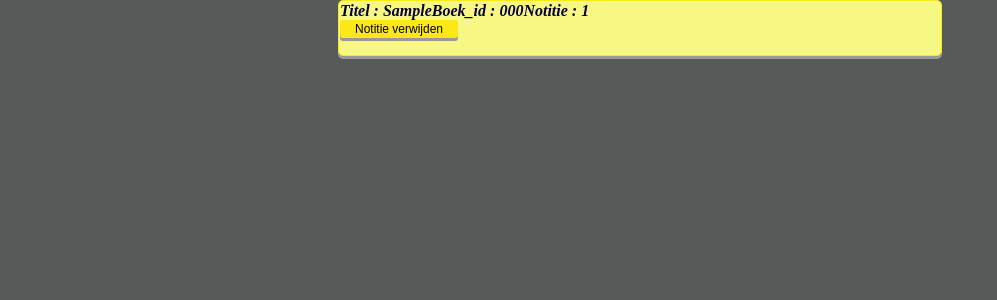
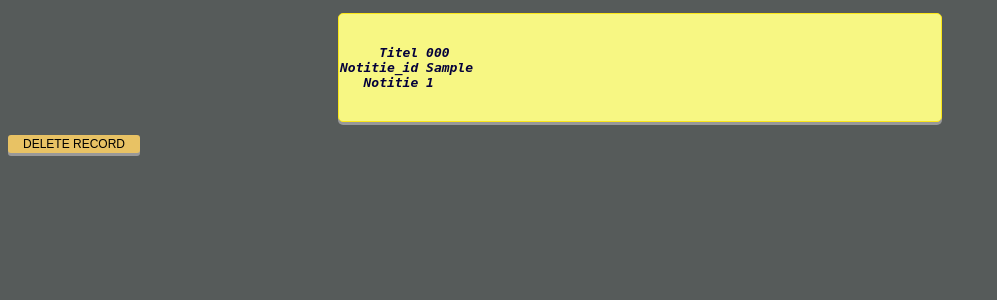
Before and after one commit to EvanderVegt/ProjectBibliotheek, a PHP site: page /notities.php in a window 1280 px wide. Shown: the part 164-464 px from the top of the page, without its empty margins (0-997 px from the left). Run offline with PHP 8.4, Linux system fonts and the light colour scheme; tables that the repository leaves empty or names only in its code hold one stand-in row (values such as "Sample post").

Commit message:
Notities verwijderen

```diff
--- a/notities.php
+++ b/notities.php
@@ -21,6 +21,21 @@
     $conn = connectionDB();
       if ($conn->connect_error) die($conn->connect_error);
 
+          if (isset($_POST['delete']) && isset($_POST['Notitie_id'])) {
+        $notitie_id = get_post($conn, 'Notitie_id');
+        print_r($notitie_id);
+        //$query = "DELETE FROM `notitie` WHERE Notitie_id='$notitie_id'";
+       // $query = "DELETE FROM boek INNER JOIN notitie ON boek.Boek_id = notitie.Boek_id WHERE notitie.Notitie_id='$notitie_id'";
+        $query = "DELETE notitie FROM boek INNER JOIN notitie ON boek.Boek_id = notitie.Boek_id WHERE notitie.Notitie_id='$notitie_id'";
+
+
+
+        $result = $conn->query($query);
+        if (!$result)
+            echo "DELETE failed: $query<br>" .
+            $conn->error . "<br><br>";
+    }
+
 
 
 
@@ -34,36 +49,36 @@
 
         $rows = $result->num_rows;
 
+
             for ($j = 0; $j < $rows; ++$j) {
         $result->data_seek($j);
         $row = $result->fetch_array(MYSQLI_NUM);
-            ?>
-                <div id="notities" class="center">
 
-            <?php
 
-                echo "Titel     : " . $row[3];
-                echo "Boek_id   : " . $row[2];
-                echo "Notitie   : " . $row[9];
-            ?>
+        echo <<<_END
+  <pre><div id="notities" class="center">
 
+     Titel $row[2]
+Notitie_id $row[8]
+   Notitie $row[9]
+
+  </pre>
   <form action="notities.php" method="post">
   <input type="hidden" name="delete" value="yes">
-                        <input type="hidden" name="Boek_id" value="$row[0]">
-                        <input class="button1" type="submit" value="Notitie verwijden">
-                    </form>
-            <?php
+  <input type="hidden" name="Notitie_id" value="$row[8]">
+  <input class="button" type="submit" value="DELETE RECORD"></form></div>
+
+_END;
     }
-        //    }
 
     $result->close();
     $conn->close();
 
-  function get_post($conn, $var)
-  {
+    function get_post($conn, $var) {
         return $conn->real_escape_string($_POST[$var]);
     }
     ?>
-                </div>
+
+
 </body>
 </html>
```
Also changed, not shown: test.php (+37 -0 lines). Lines whose indentation alone changed are shown as unchanged.
